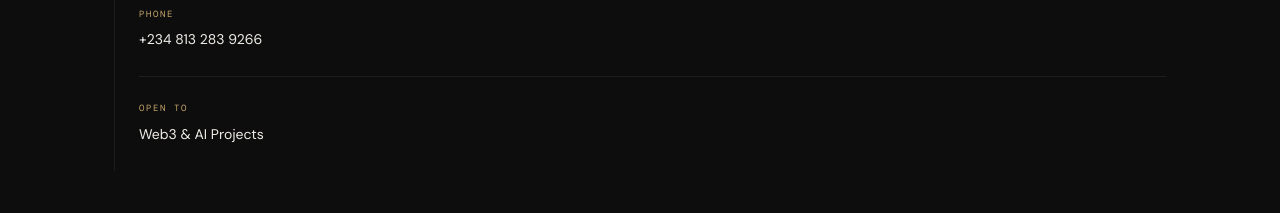
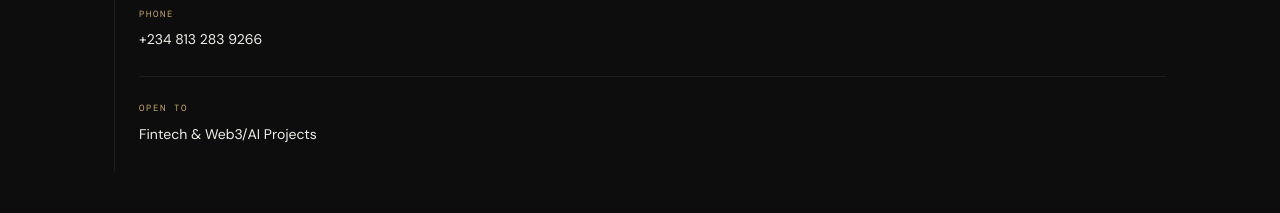
Before and after one commit to Ebeli1/portfolio, a React (Create React App) app: page / in a window 1280 px wide. Shown: the part 1360-1573 px from the top of the page. Built offline with nearby package versions, Linux system fonts and the light colour scheme; a web font is replaced by a local one.

Commit message:
Updated Open to Text Value

```diff
--- a/src/App.js
+++ b/src/App.js
@@ -640,7 +640,7 @@ function About() {
                 { label: "Location", value: "Lagos State, Nigeria" },
                 { label: "Email", value: "piantoebeli@gmail.com" },
                 { label: "Phone", value: "+234 813 283 9266" },
-                { label: "Open to", value: "Web3 & AI Projects" },
+                { label: "Open to", value: "Fintech & Web3/AI Projects" },
               ].map((item, i) => (
                 <div
                   key={item.label}
```
